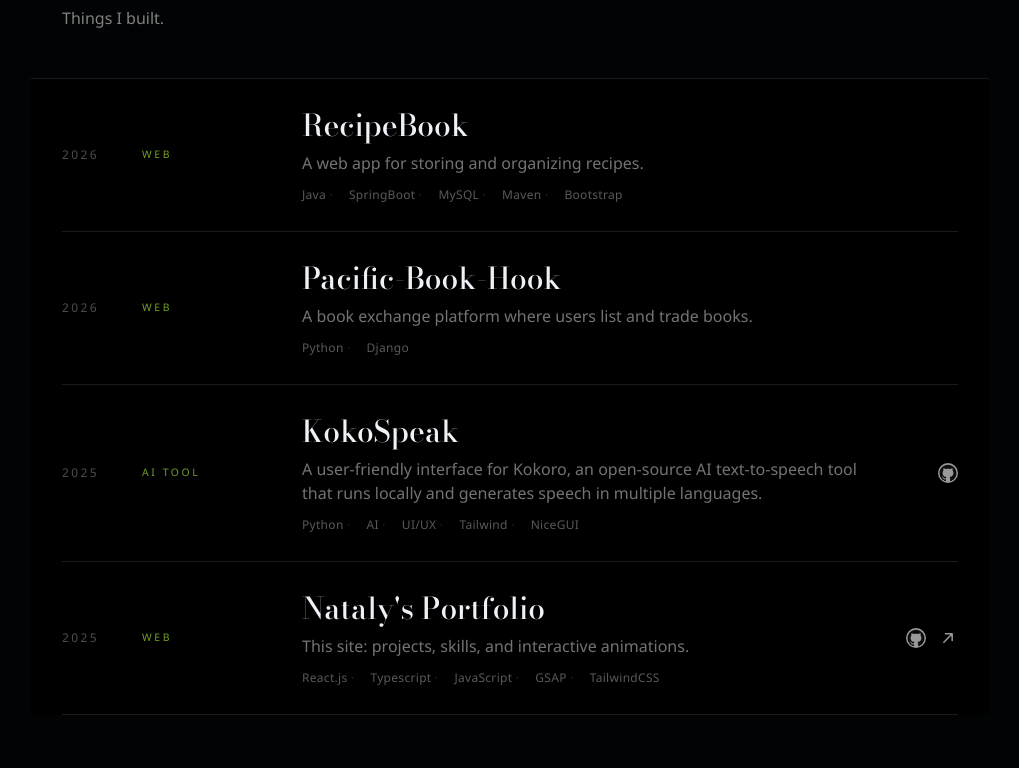
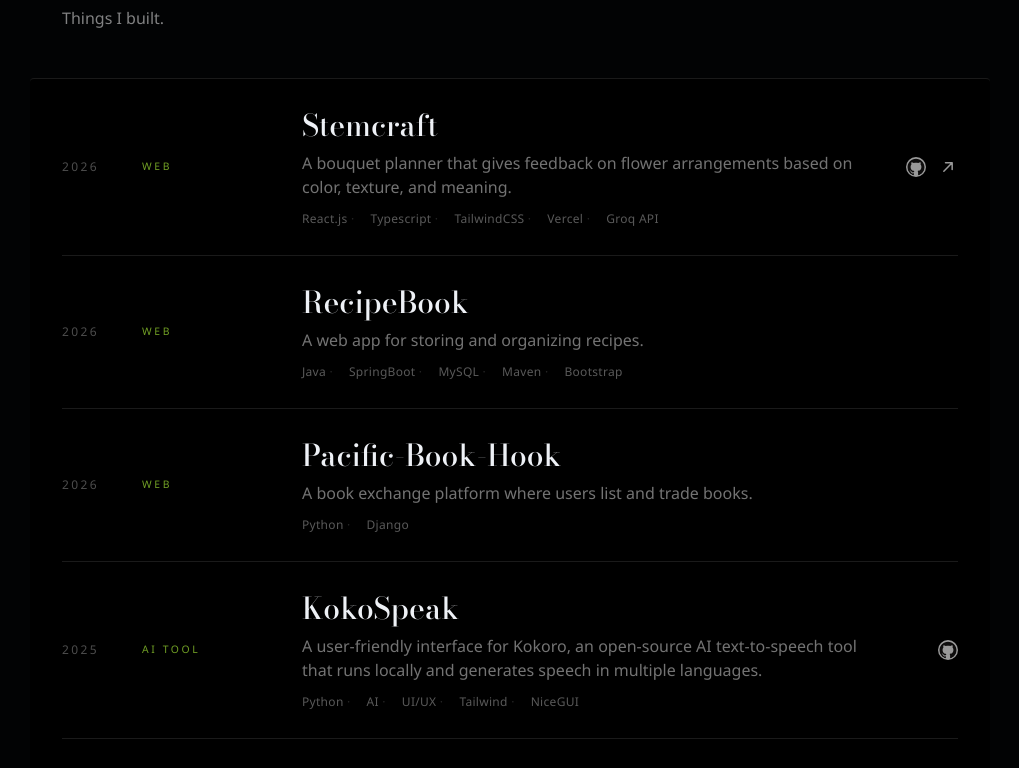
Before and after one commit to nataly-tuong/portfolio, a React (Vite) app: page / in a window 1280 px wide. Shown: the part 1792-2560 px from the top of the page, without its empty margins (130-1149 px from the left). Built offline with nearby package versions, Linux system fonts and the light colour scheme; the HTML template or start-up script is replaced by a standard one.

Commit message:
added to project list

```diff
--- a/src/sections/Projects.tsx
+++ b/src/sections/Projects.tsx
@@ -13,6 +13,16 @@ type Project = {
 
 export default function Projects(): JSX.Element {
   const projects: Project[] = [
+    {
+      title: "Stemcraft",
+      year: "2026",
+      category: "WEB",
+      description:
+        "A bouquet planner that gives feedback on flower arrangements based on color, texture, and meaning.",
+      skills: ["React.js", "Typescript", "TailwindCSS", "Vercel", "Groq API"],
+      github: "https://github.com/nataly-tuong/stemcraft",
+      website: "https://stemcraft-psi.vercel.app/",
+    },
     {
       title: "RecipeBook",
       year: "2026",
```
Also changed, not shown: 1 other file (tests, documents, lock files or other folders).
